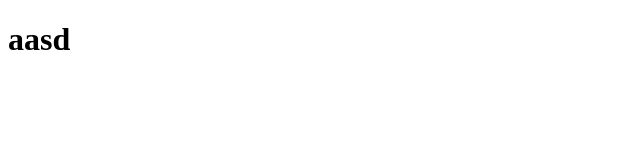
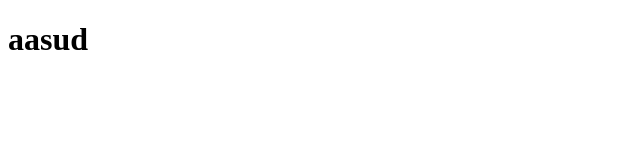
Before and after one commit to ayakkaaaa/dikoding, a plain HTML site: page index.html in a window 1280 px wide. Shown: the full height of the page, 0-640 px from the left. Drawn offline with Linux system fonts and the light colour scheme.

Commit message:
oioiooiioioiiioi

```diff
--- a/index.html
+++ b/index.html
@@ -7,6 +7,6 @@
     <title>Document</title>
 </head>
 <body>
-    <h1>aasd</h1>
+    <h1>aasud</h1>
 </body>
 </html>
```
